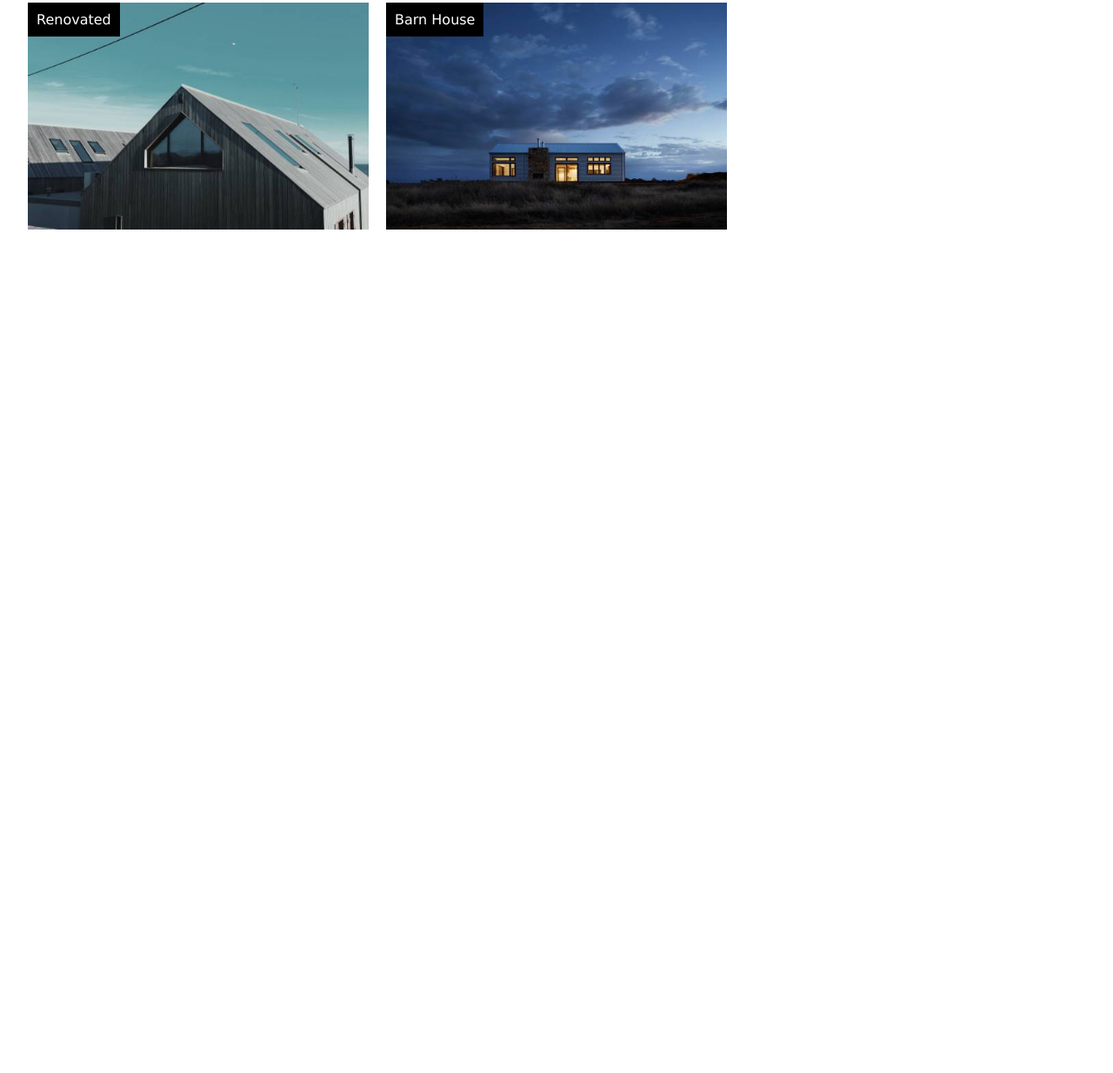
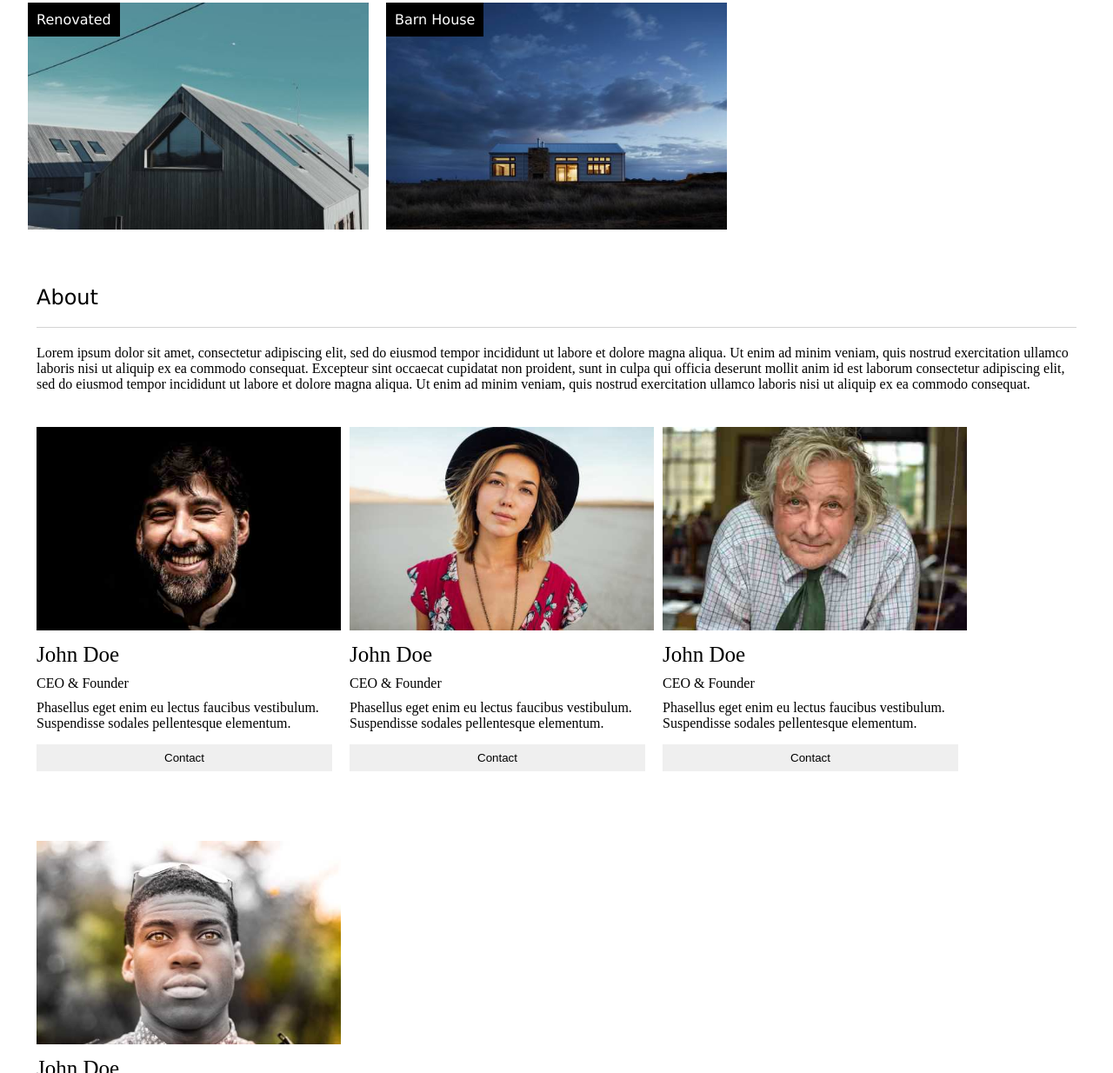
Before and after one commit to Benchtengelen/architect-template, a plain HTML site: page index.html in a window 1280 px wide. Shown: the part 1566-2800 px from the top of the page at 87% size. Before the commit the page ends 1884 px from the top, so only its background shows below. Drawn offline with Linux system fonts and the light colour scheme.

Commit message:
about added

```diff
--- a/index.html
+++ b/index.html
@@ -17,8 +17,8 @@
             </div>
             <div class="menu">
                 <ul>
-                    <li><a href="#">Projects</a></li>
-                    <li><a href="#">About</a></li>
+                    <li><a href="#projects">Projects</a></li>
+                    <li><a href="#about">About</a></li>
                     <li><a href="#">Contact</a></li>
                 </ul>
             </div>
@@ -43,7 +43,7 @@
 
     <!-- Project start  -->
 
-    <div class="title-container">
+    <div class="title-container" id="projects">
         <p class="title">Projects</p>
       </div>
      <div class="container">
@@ -86,6 +86,50 @@
 
 
 
+    <!-- About  start-->
+
+    <div class="about" id="about">
+        <p class="head">About</p>
+       <div class="p-title">
+        Lorem ipsum dolor sit amet, consectetur adipiscing elit, sed do eiusmod tempor incididunt ut labore et dolore magna aliqua. Ut enim ad minim veniam, quis nostrud exercitation ullamco laboris nisi ut aliquip ex ea commodo consequat. Excepteur sint occaecat cupidatat non proident, sunt in culpa qui officia deserunt mollit anim id est laborum consectetur adipiscing elit, sed do eiusmod tempor incididunt ut labore et dolore magna aliqua. Ut enim ad minim veniam, quis nostrud exercitation ullamco laboris nisi ut aliquip ex ea commodo consequat.
+       </div>
+       <div class="card-container">
+       <div class="card">
+        <img src="img/team2.jpg" alt="">
+         <p class="p1">John Doe</p>
+         <p class="p2">CEO & Founder</p>
+         <p class="p3">Phasellus eget enim eu lectus faucibus vestibulum. Suspendisse sodales pellentesque elementum.</p>
+         <button>Contact</button>
+       </div>
+       <div class="card">
+        <img src="img/team1.jpg" alt="">
+         <p class="p1">John Doe</p>
+         <p class="p2">CEO & Founder</p>
+         <p class="p3">Phasellus eget enim eu lectus faucibus vestibulum. Suspendisse sodales pellentesque elementum.</p>
+         <button>Contact</button>
+       </div>
+       <div class="card">
+        <img src="img/team3.jpg" alt="">
+         <p class="p1">John Doe</p>
+         <p class="p2">CEO & Founder</p>
+         <p class="p3">Phasellus eget enim eu lectus faucibus vestibulum. Suspendisse sodales pellentesque elementum.</p>
+         <button>Contact</button>
+       </div>
+       <div class="card">
+        <img src="img/team4.jpg" alt="">
+         <p class="p1">John Doe</p>
+         <p class="p2">CEO & Founder</p>
+         <p class="p3">Phasellus eget enim eu lectus faucibus vestibulum. Suspendisse sodales pellentesque elementum.</p>
+         <button>Contact</button>
+       </div>
+    </div>
+
+    </div>
+
+    <!-- About  end-->
+
+
+
 
 
 
--- a/style.css
+++ b/style.css
@@ -13,6 +13,7 @@ header{
     width: 100%;
     height: 60px;
     position: fixed;
+    z-index: 1;
 }
 header nav {
     list-style: none;
@@ -88,11 +89,12 @@ header nav .menu a:hover{
     left: 50%;
     transform: translate(-50%, -50%);
     text-align: center;
-    z-index: 1;
+    z-index: 0;
     font-size: 40px;
     color: white;
     font-family: 'Segoe UI', Tahoma, Geneva, Verdana, sans-serif;
     letter-spacing: 3px;
+
  }
 
  .hero-image .article .article-1{
@@ -151,6 +153,80 @@ header nav .menu a:hover{
 }
 
 
+/* About start */
+
+.about {
+    width: 95%;
+    height: auto;
+    margin: auto;
+    padding: 10px;
+
+
+}
+
+.about .head {
+    font-size: 24px;
+    /* font-weight: bold; */
+    border-bottom: 1px solid lightgrey;
+    padding-bottom: 20px;
+    font-family: Verdana, Geneva, Tahoma, sans-serif;
+}
+.about .p-title {
+    padding-top: 20px;
+}
+
+.card-container {
+    display: flex;
+    flex-wrap: wrap;
+    gap: 20px;
+
+    /* margin-top: 30px; */
+  }
+.about .card {
+    width: 340px;
+    height: auto;
+    margin-bottom: 20px;
+    padding-top: 40px;
+
+
+
+
+}
+
+.about .card img{
+   width: 350px;
+   height: 234px;
+}
+.about .card .p1, .p2 .p3 {
+    text-align: left;
+    /* padding: 20px; */
+    font-size: 25px;
+}
+.about .card .p1{
+    padding-top: 10px;
+}
+.about .card .p2{
+  padding-top: 10px;
+}
+.about .card .p3{
+  padding-top: 10px;
+}
+.about .card button {
+   margin-top: 15px;
+   padding: 8px;
+   border: none;
+   width: 100%;
+}
+.about .card button:hover{
+    background-color: #CCCCCC;
+}
+
+
+
+
+/* About end */
+
+
 
 
 
```
